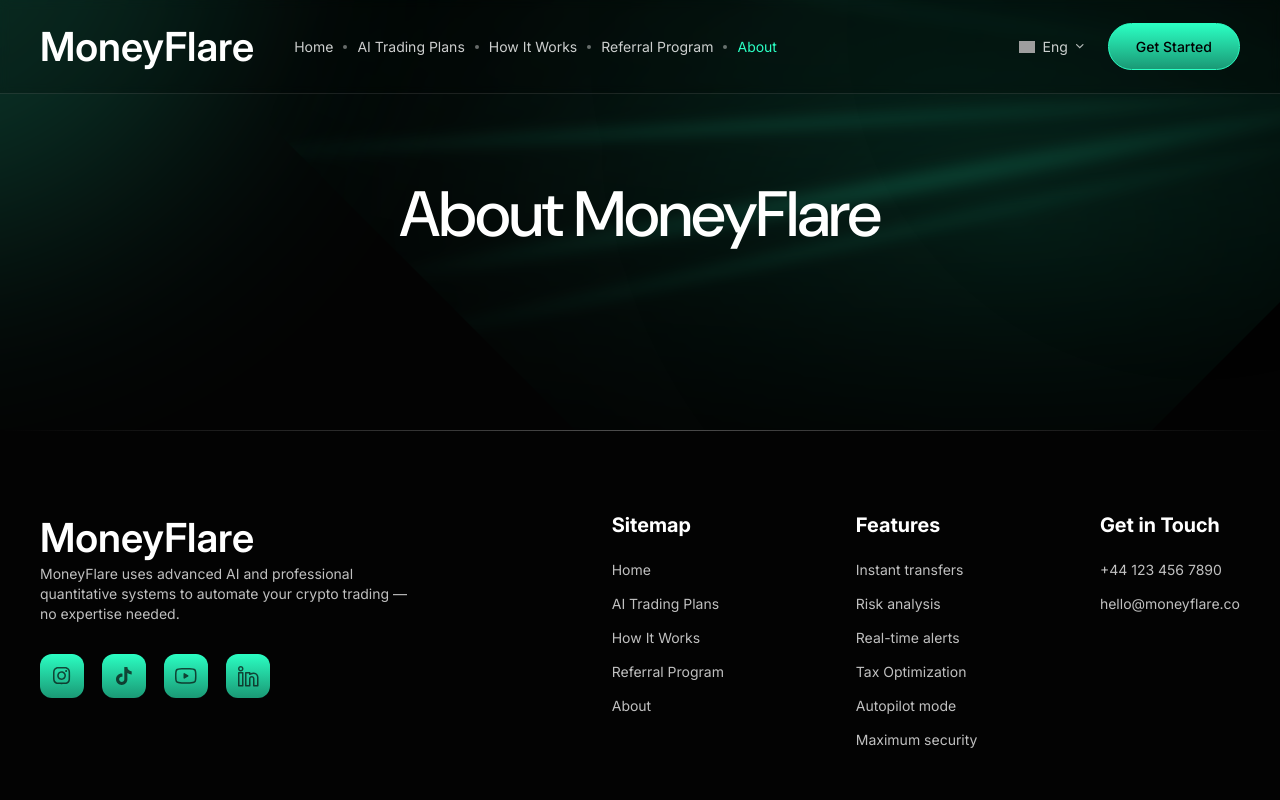
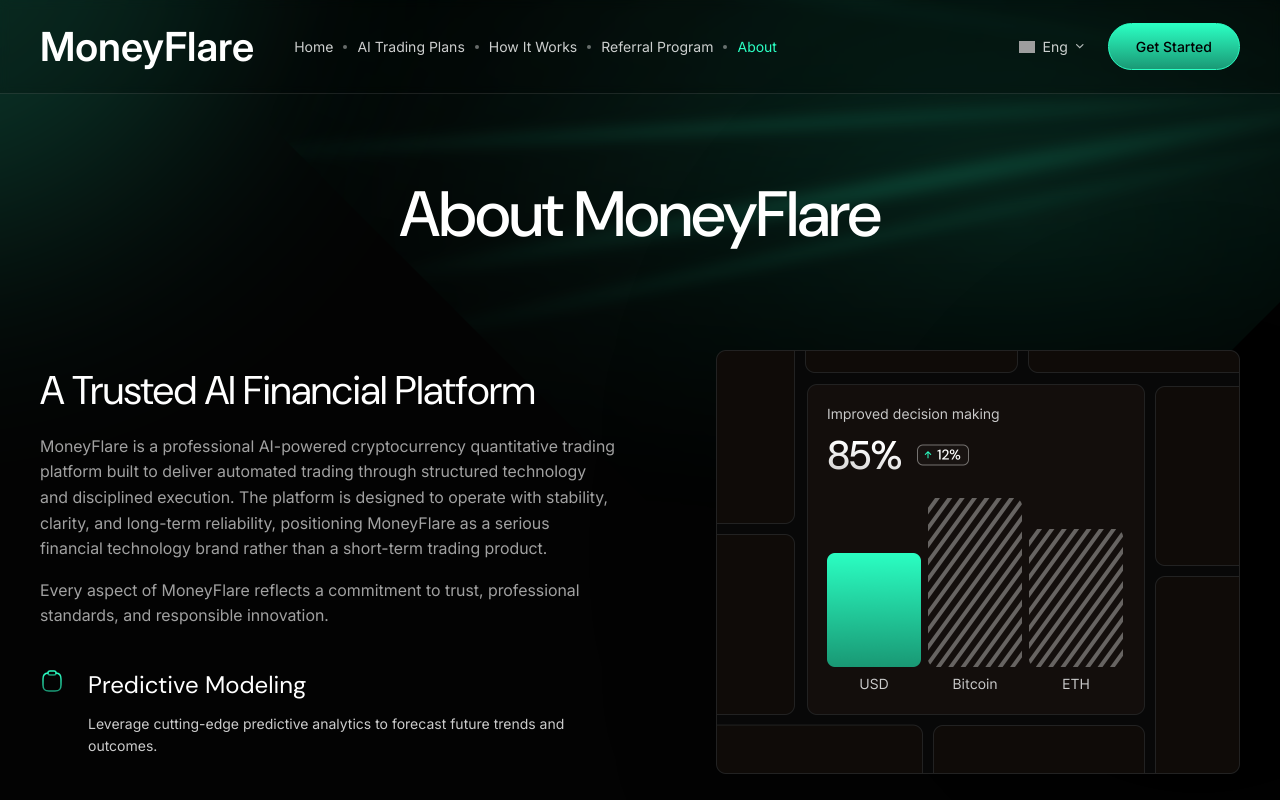
Before and after one commit to backbencherstudio/taylornia_money_flare_Vuejs, a Nuxt app: page /about in a window 1280 px wide. Shown: the top 800 px of the page. Built offline with nearby package versions, Linux system fonts and the light colour scheme; grey boxes are pictures that could not be loaded.

Commit message:
About hero sectiona design added

```diff
--- /dev/null
+++ b/app/components/Icons/PaperBoard.vue
@@ -0,0 +1,54 @@
+<script setup lang="ts"></script>
+
+<template>
+  <svg
+    xmlns="http://www.w3.org/2000/svg"
+    width="24"
+    height="24"
+    viewBox="0 0 24 24"
+    fill="none"
+  >
+    <path
+      d="M10 6H14C16 6 16 5 16 4C16 2 15 2 14 2H10C9 2 8 2 8 4C8 6 9 6 10 6Z"
+      stroke="url(#paint0_linear_413_12281)"
+      stroke-width="1.5"
+      stroke-miterlimit="10"
+      stroke-linecap="round"
+      stroke-linejoin="round"
+    />
+    <path
+      d="M16 4.02051C19.33 4.20051 21 5.43051 21 10.0005V16.0005C21 20.0005 20 22.0005 15 22.0005H9C4 22.0005 3 20.0005 3 16.0005V10.0005C3 5.44051 4.67 4.20051 8 4.02051"
+      stroke="url(#paint1_linear_413_12281)"
+      stroke-width="1.5"
+      stroke-miterlimit="10"
+      stroke-linecap="round"
+      stroke-linejoin="round"
+    />
+    <defs>
+      <linearGradient
+        id="paint0_linear_413_12281"
+        x1="12"
+        y1="2"
+        x2="12"
+        y2="6"
+        gradientUnits="userSpaceOnUse"
+      >
+        <stop stop-color="#2BFFC3" />
+        <stop offset="1" stop-color="#1A9975" />
+      </linearGradient>
+      <linearGradient
+        id="paint1_linear_413_12281"
+        x1="12"
+        y1="4.02051"
+        x2="12"
+        y2="22.0005"
+        gradientUnits="userSpaceOnUse"
+      >
+        <stop stop-color="#2BFFC3" />
+        <stop offset="1" stop-color="#1A9975" />
+      </linearGradient>
+    </defs>
+  </svg>
+</template>
+
+<style scoped></style>
--- a/app/components/ReferralProgram/ReferNow.vue
+++ b/app/components/ReferralProgram/ReferNow.vue
@@ -5,9 +5,9 @@
     <!-- referr -->
     <div class="btn-bg py-20 px-6 lg:px-0 relative z-10">
       <p
-        class="text-center text-[2rem] lg:text-[2.5rem] font-semibold font-dm leading-[150%] lg:leading-[120%] lg:w-[36ch] mx-auto"
+        class="text-center text-[2rem] lg:text-[2.5rem] font-medium font-dm leading-[150%] lg:leading-[120%] lg:w-[36ch] mx-auto"
       >
-        You will permanently receive a <span class="">3%</span> referral bonus on the investment
+        You will permanently receive a <span class="text-[3.125rem] font-semibold">3%</span> referral bonus on the investment
         amount of your referred members.
       </p>
       <div class="flex justify-center mt-7.5">
--- a/app/pages/(client)/about/index.vue
+++ b/app/pages/(client)/about/index.vue
@@ -1,4 +1,7 @@
 <script setup lang="ts">
+import LoveFileIcon from '~/components/Icons/LoveFileIcon.vue';
+import PaperBoard from '~/components/Icons/PaperBoard.vue';
+import SectionHeading from '~/components/Reusable/SectionHeading.vue';
 
 definePageMeta({
   layout: "client",
@@ -15,8 +18,32 @@
           About MoneyFlare
         </h1>
       </div>
-      <div>
-
+      <div
+        class="flex flex-col lg:flex-row items-center justify-between gap-10 pt-25"
+      >
+        <div class="lg:w-143.75">
+          <SectionHeading
+            title="A Trusted AI Financial Platform"
+            description="MoneyFlare is a professional AI-powered cryptocurrency quantitative trading platform built to deliver automated trading through structured technology and disciplined execution. The platform is designed to operate with stability, clarity, and long-term reliability, positioning MoneyFlare as a serious financial technology brand rather than a short-term trading product."
+            align="left"
+          />
+          <p class="text-[3.7vw] sm:text-base text-neutral-400 leading-[160%] mt-3.5 md:mt-4">Every aspect of MoneyFlare reflects a commitment to trust, professional standards, and responsible innovation.</p>
+          <div class="flex gap-6 mt-7.5 lg:mt-10">
+            <div>
+              <PaperBoard />
+            </div>
+            <div>
+              <h1 class="text-lg lg:text-2xl font-dm">Predictive Modeling</h1>
+              <p class="text-sm text-[#CCC] leading-[160%] mt-3">
+                Leverage cutting-edge predictive analytics to forecast future
+                trends and outcomes.
+              </p>
+            </div>
+          </div>
+        </div>
+        <div>
+          <img src="/about.png" alt="" class="lg:w-131" />
+        </div>
       </div>
     </div>
 
```
Also changed, not shown: public/about.png (added).
